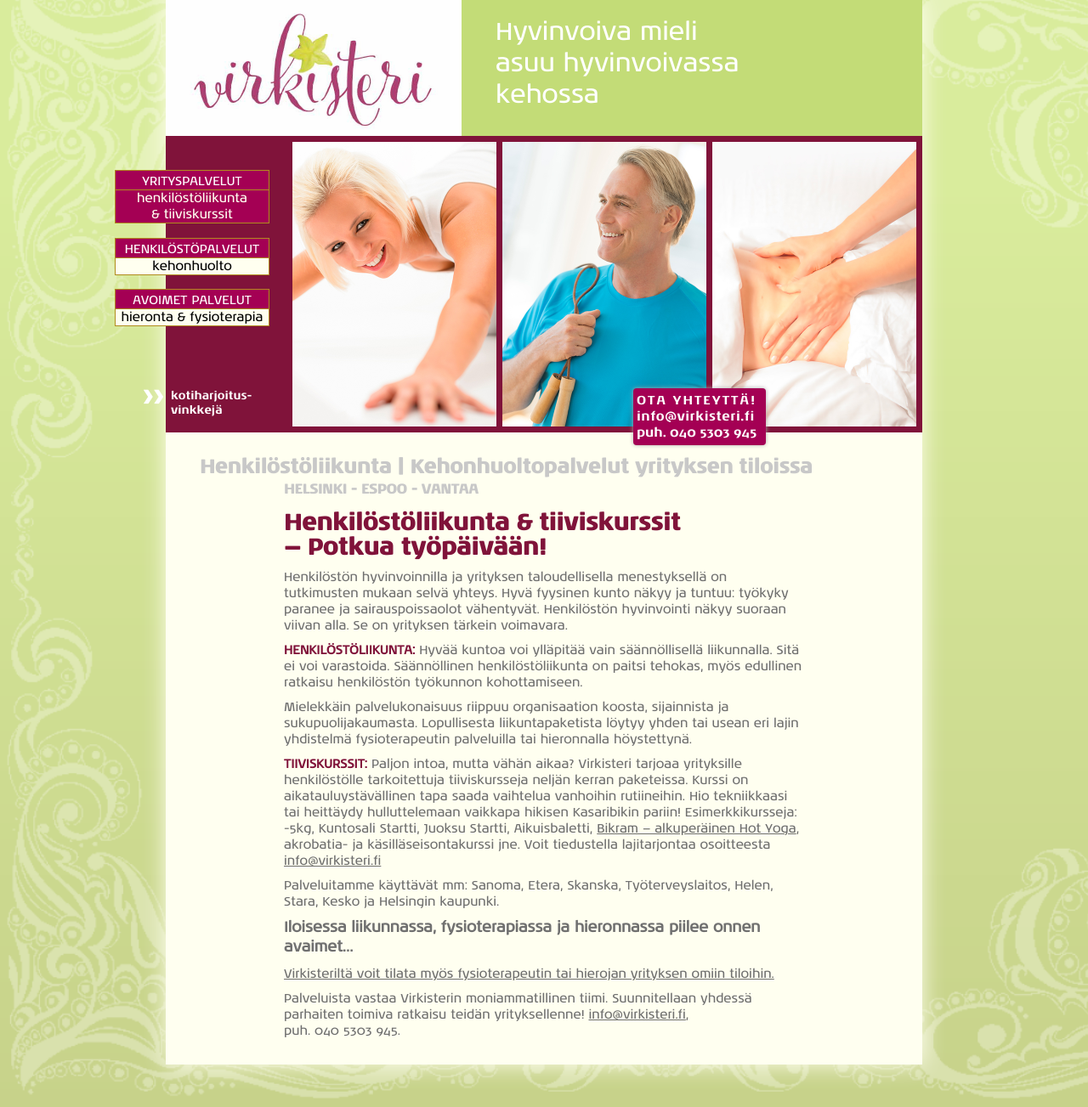
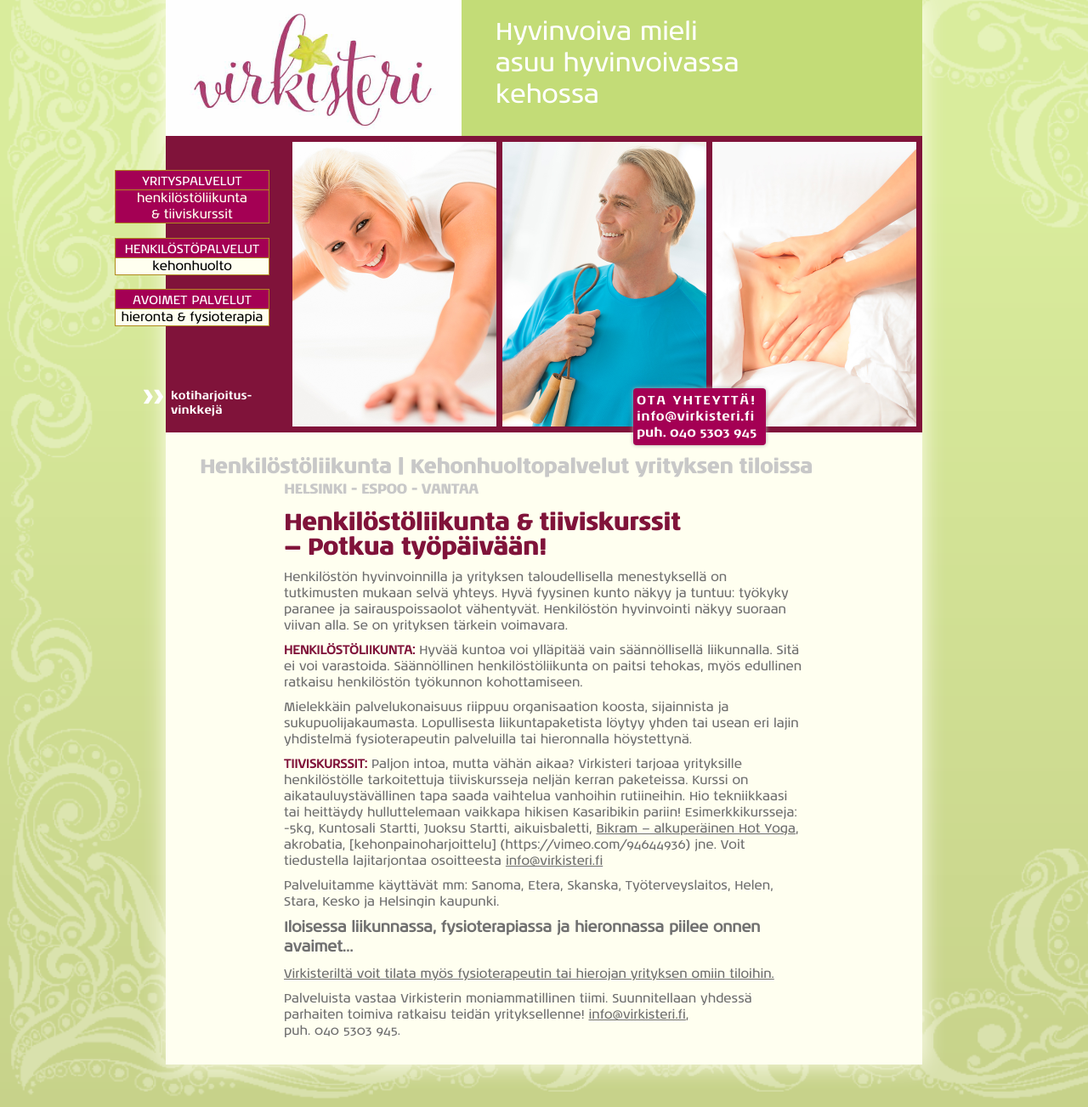
Before and after one commit to sdsykes-web/virkisteri, a Jekyll site: the page built from henkilostoliikunta.md, in a window 1280 px wide. Shown: the whole page at 85% size. Built offline with Jekyll 4.4.1, drawn with Linux system fonts in a browser that asks for light colours; nearby versions of some CDN libraries; some web fonts are replaced.

Commit message:
Update henkilostoliikunta.md

```diff
--- a/henkilostoliikunta.md
+++ b/henkilostoliikunta.md
@@ -15,7 +15,7 @@ Henkilöstön hyvinvoinnilla ja yrityksen taloudellisella menestyksellä on tutk
 
 Mielekkäin palvelukonaisuus riippuu organisaation koosta, sijainnista ja sukupuolijakaumasta. Lopullisesta liikuntapaketista löytyy yhden tai usean eri lajin yhdistelmä fysioterapeutin palveluilla tai hieronnalla höystettynä.
 
-**TIIVISKURSSIT:** Paljon intoa, mutta vähän aikaa? Virkisteri tarjoaa yrityksille henkilöstölle tarkoitettuja tiiviskursseja neljän kerran paketeissa. Kurssi on aikatauluystävällinen tapa saada vaihtelua vanhoihin rutiineihin. Hio tekniikkaasi tai heittäydy hulluttelemaan vaikkapa hikisen Kasaribikin pariin! Esimerkkikursseja: -5kg, Kuntosali Startti, Juoksu Startti, Aikuisbaletti, [Bikram &mdash; alkuperäinen Hot Yoga](http://lifted.fi/2015/02/22/suorituskykya-tasapainoa-ja-hyvaa-oloa-bikram-joogasta/), akrobatia- ja käsilläseisontakurssi jne. Voit tiedustella lajitarjontaa osoitteesta  [info@virkisteri.fi](mailto:info@virkisteri.fi)
+**TIIVISKURSSIT:** Paljon intoa, mutta vähän aikaa? Virkisteri tarjoaa yrityksille henkilöstölle tarkoitettuja tiiviskursseja neljän kerran paketeissa. Kurssi on aikatauluystävällinen tapa saada vaihtelua vanhoihin rutiineihin. Hio tekniikkaasi tai heittäydy hulluttelemaan vaikkapa hikisen Kasaribikin pariin! Esimerkkikursseja: -5kg, Kuntosali Startti, Juoksu Startti, aikuisbaletti, [Bikram &mdash; alkuperäinen Hot Yoga](http://lifted.fi/2015/02/22/suorituskykya-tasapainoa-ja-hyvaa-oloa-bikram-joogasta/), akrobatia, [kehonpainoharjoittelu] (https://vimeo.com/94644936) jne. Voit tiedustella lajitarjontaa osoitteesta  [info@virkisteri.fi](mailto:info@virkisteri.fi)
 
 Palveluitamme käyttävät mm:
 Sanoma, Etera, Skanska,
```
